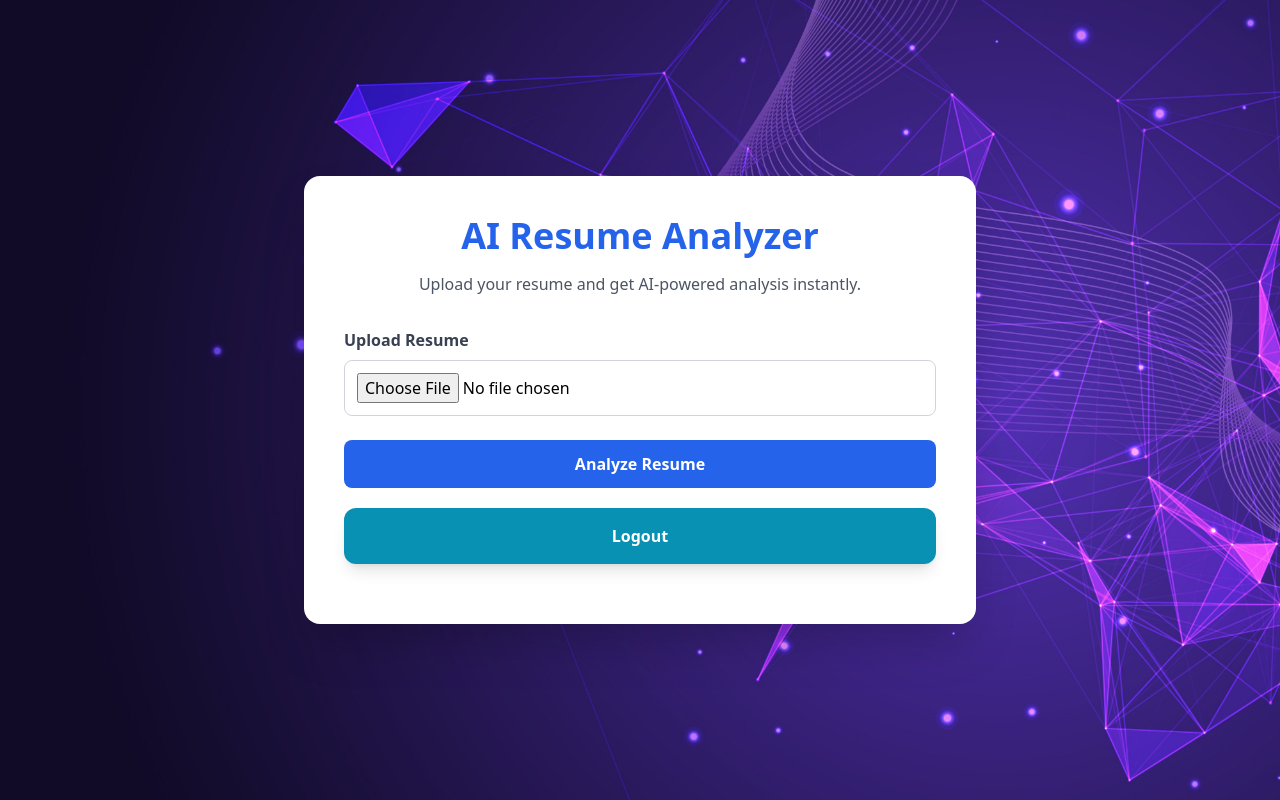
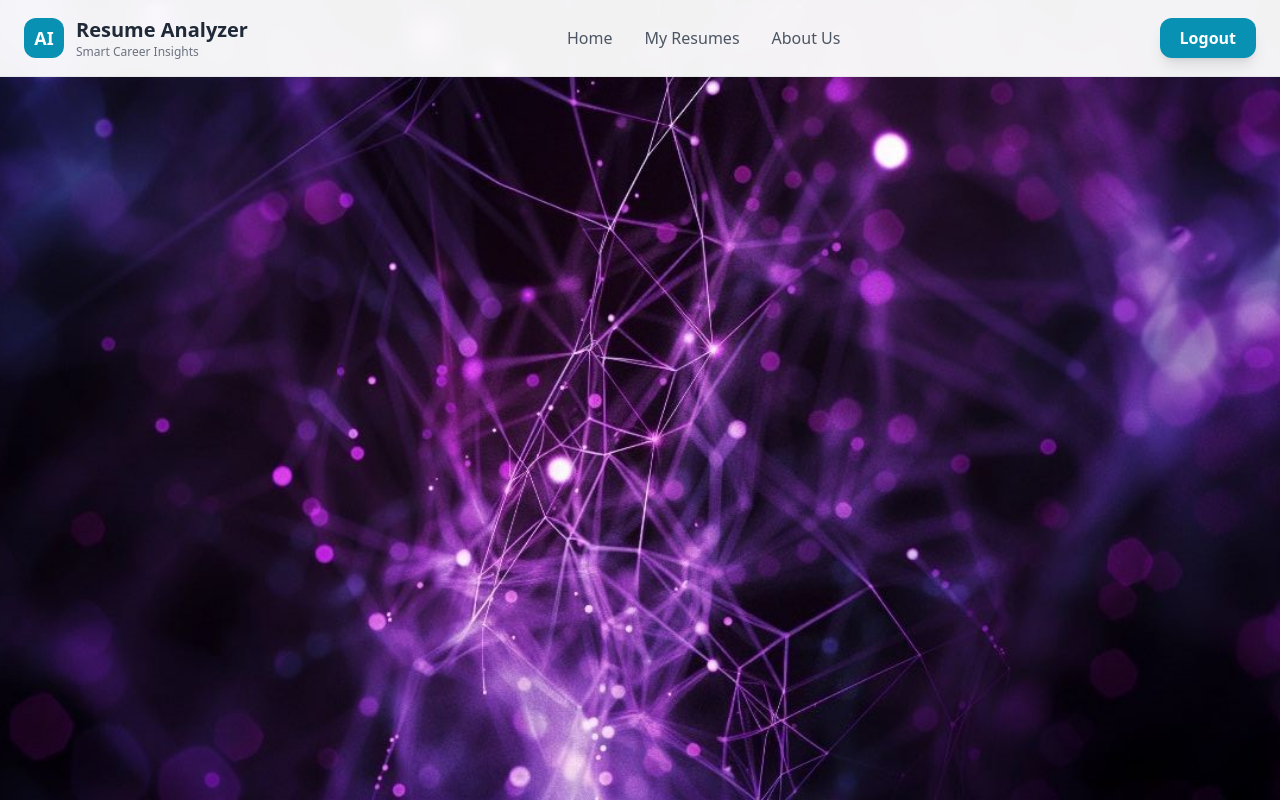
Before and after one commit to mayankmitra3000-hue/talos_ai, a Spring app: template src/main/resources/templates/home.html in a window 1280 px wide. Run offline with Thymeleaf, Linux system fonts and the light colour scheme; the template is opened without the code that fills it, so the values that code supplies are empty; some libraries are stand-ins or nearby versions.

Commit message:
Home(1.1)

```diff
--- a/src/main/resources/templates/home.html
+++ b/src/main/resources/templates/home.html
@@ -3,14 +3,80 @@
 <head>
     <title>AI Resume Analyzer</title>
 
+    <script>
+        tailwind.config = {
+            theme: {
+                extend: {
+                    keyframes: {
+                        fadeIn: {
+                            '0%': {opacity: '0'},
+                            '100%': {opacity: '1'},
+                        }
+                    },
+                    animation: {
+                        fadeIn: 'fadeIn 2s ease-out forwards'
+                    }
+                }
+            }
+        }
+    </script>
+
     <!-- Tailwind CSS CDN -->
     <script src="https://cdn.tailwindcss.com"></script>
 </head>
 
-<body class="min-h-screen bg-cover bg-no-repeat bg-center select-none"
-style="background-image: url('/images/homebgt.jpg');">
+<body class="min-h-screen bg-cover bg-no-repeat bg-center select-none animate-fadeIn"
+style="background-image: url('/images/upperbgt.jpg');">
 
-<div class="flex flex-col items-center justify-center min-h-screen">
+<nav class="fixed top-0 left-0 w-full bg-white/95 backdrop-blur-md border-b border-gray-200 z-50">
+    <div class="max-w-7xl mx-auto px-6 py-4 flex items-center justify-between">
+
+        <!-- Logo -->
+        <div class="flex items-center gap-3">
+            <div class="w-10 h-10 bg-cyan-600 rounded-xl flex items-center justify-center">
+                <span class="text-white font-bold text-lg">AI</span>
+            </div>
+            <div>
+                <h1 class="text-xl font-bold text-gray-800">
+                    Resume Analyzer
+                </h1>
+                <p class="text-xs text-gray-500">
+                    Smart Career Insights
+                </p>
+            </div>
+        </div>
+
+        <!-- Navigation Links -->
+        <div class="hidden md:flex items-center gap-8">
+            <a href="/" class="text-gray-600 hover:text-cyan-600 font-medium transition">
+                Home
+            </a>
+            <a href="/upload" class="text-gray-600 hover:text-cyan-600 font-medium transition">
+                My Resumes
+            </a>
+            <a href="/analyze" class="text-gray-600 hover:text-cyan-600 font-medium transition">
+                About Us
+            </a>
+        </div>
+
+        <!-- Right Side -->
+        <div class="flex items-center gap-4">
+            <button class="px-5 py-2 bg-cyan-600 hover:bg-cyan-700 text-white font-semibold rounded-xl shadow-lg transition-all duration-300 hover:scale-105">
+                Logout
+            </button>
+        </div>
+
+    </div>
+</nav>
+
+</body>
+</html>
+
+
+
+
+
+<!--<div class="flex flex-col items-center justify-center min-h-screen">
 
     <div class="bg-white shadow-2xl rounded-2xl p-10 w-full max-w-2xl">
 
@@ -63,7 +129,4 @@ style="background-image: url('/images/homebgt.jpg');">
 
     </div>
 
-</div>
-
-</body>
-</html>
+</div> -->
```
Also changed, not shown: src/main/resources/static/images/upperbgt.jpg (added), src/main/resources/static/images/whitebgt.jpg (added).
